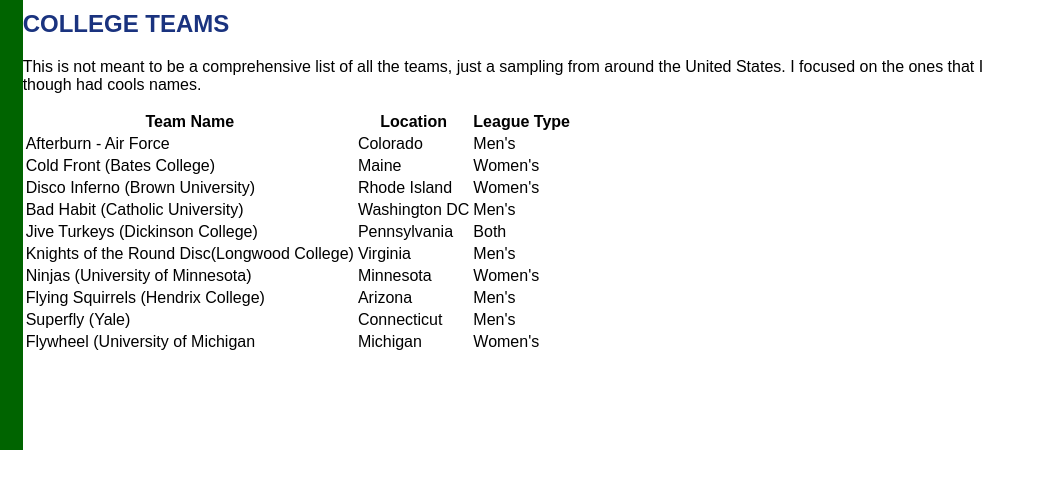
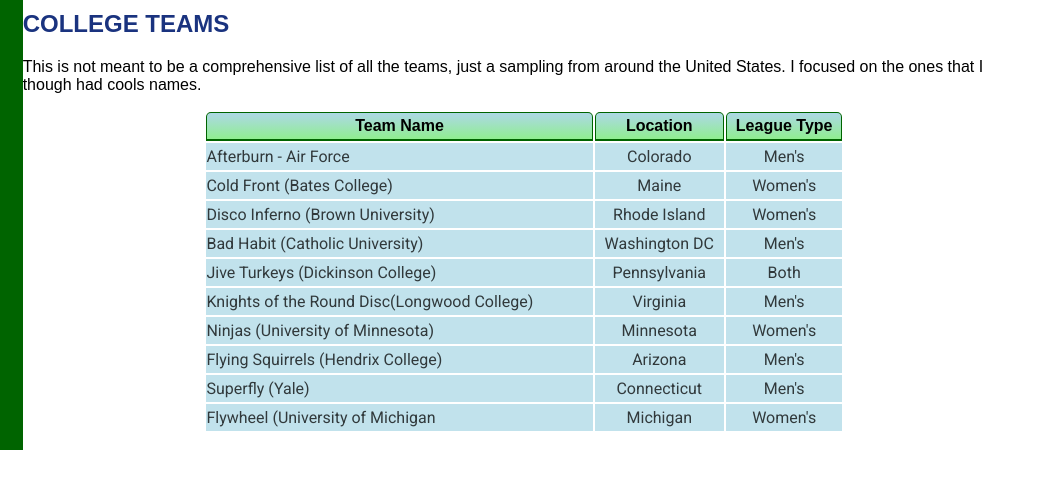
Before and after one commit to unovil/Web-Design-for-Everybody, a plain HTML site: page assignments/cssfrisbee/teams.html in a window 1280 px wide. Shown: the part 237-720 px from the top of the page, 241-1280 px from the left. Drawn offline with Linux system fonts and the light colour scheme.

Commit message:
i style table on teams.html

```diff
--- a/assignments/cssfrisbee/css/hw1.css
+++ b/assignments/cssfrisbee/css/hw1.css
@@ -1,3 +1,5 @@
+@import url('https://fonts.googleapis.com/css2?family=Roboto&display=swap');
+/* embedded font */
 * {
     font-family: Arial, Helvetica, sans-serif;
 }
@@ -63,3 +65,39 @@ aside img{
     width: 75%;
     display: block;
 }
+
+table{
+    width: 50vw;
+    margin: 0 auto;
+    font-family: sans-serif;
+    box-sizing: border-box;
+} /* the table should be styled using at least four properties */
+th{
+    background: linear-gradient(#add8e6, #90ee90);
+    border: 0.5px solid #006400;
+    border-bottom: 2px solid #006400;
+    border-radius: 5px 5px 0 0;
+    -webkit-border-radius: 5px 5px 0 0;
+    -moz-border-radius: 5px 5px 0 0;
+    -ms-border-radius: 5px 5px 0 0;
+    -o-border-radius: 5px 5px 0 0;
+} /*The table headings should have a border, background color, and at least one other property.*/
+tr td:not(:first-child) {
+    text-align: center;
+} /*Style the table so that the text in the first column is left-aligned and the text in the other two columns is centered*/
+
+/*The table elements < td > should be styled using at least four properties*/
+tr td{
+    color: rgba(0, 0, 0, 0.75);
+    background: rgba(173, 216, 230, 0.75);
+    font-family: Roboto, Helvetica, Arial, sans-serif;
+} /*Set the opacity of the table rows to a value between .6 and .8 (make sure it is still visible)*/
+tr:hover td{
+    color: #000000;
+    background: rgba(173, 216, 230, 1);
+} /*Change the opacity of a row when it is hovered over*/
+
+/* line-height */
+td, th{
+    padding: 4px 0;
+}
--- a/assignments/cssfrisbee/teams.html
+++ b/assignments/cssfrisbee/teams.html
@@ -10,7 +10,7 @@
 		<h1>Ulimate Frisbee Teams</h1>
 		<nav>
 			<a href="index.html">Home</a>
-			<a href="history.html" class = "active">Teams</a>
+			<a href="teams.html" class = "active">Teams</a>
 			<a href="history.html">History</a>
 			<a href="http://www.usaultimate.org/index.html" target="_blank">USA Ultimate</a>
 		</nav>
@@ -28,9 +28,11 @@
 			<h2>College Teams</h2>
 			<p>This is not meant to be a comprehensive list of all the teams, just a sampling from around the United States.  I focused on the ones that I though had cools names.</p>
 			<table>
-				<tr><th>Team Name</th>
+				<tr>
+					<th>Team Name</th>
 					<th>Location</th>
-					<th>League Type</th></tr>
+					<th>League Type</th>
+				</tr>
 				<tr>
 					<td>Afterburn - Air Force</td>
 					<td>Colorado</td>
```
